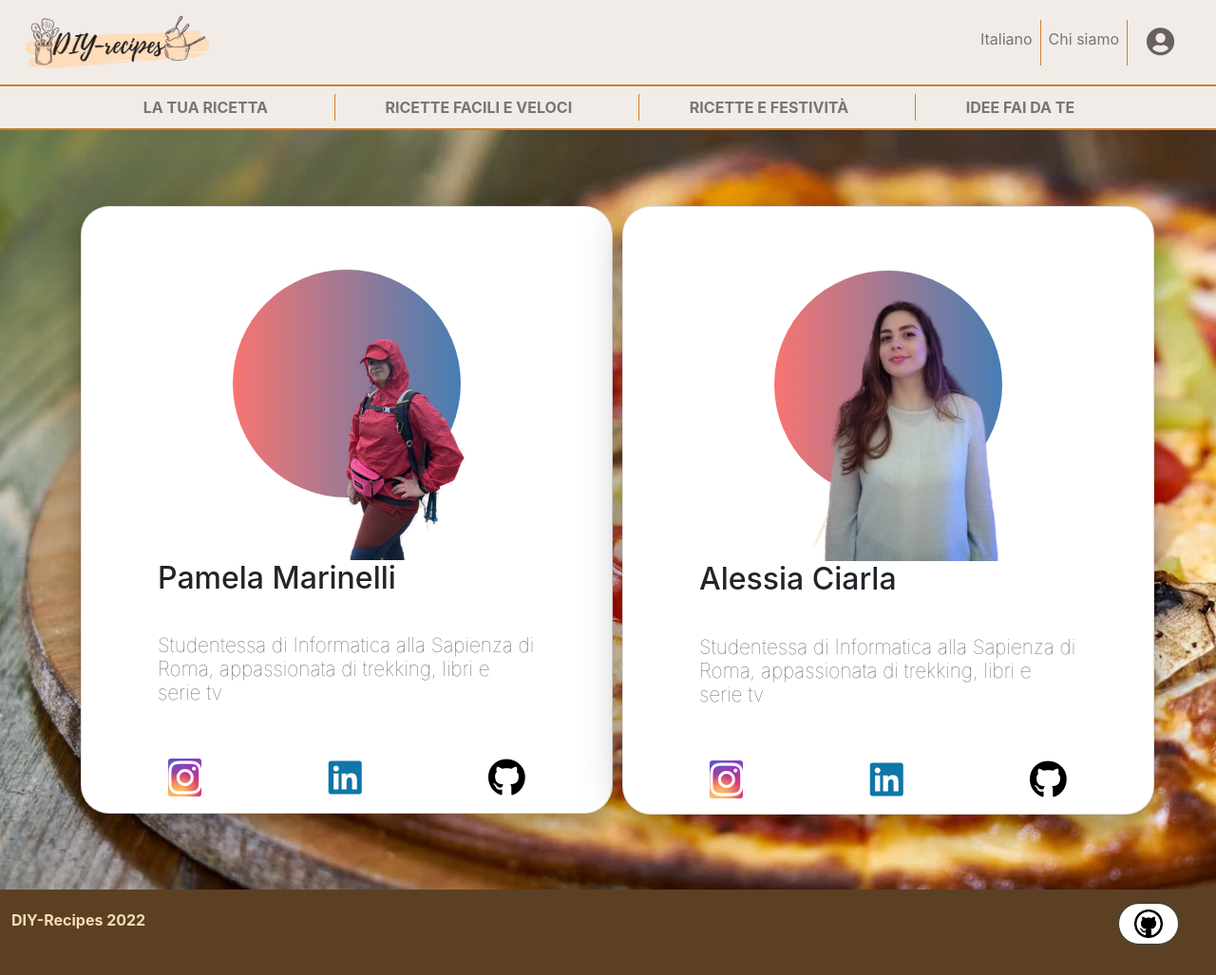
After one commit to AlessiaCiarla/DIY-recipes, a PHP site: page /html-php/about.php in a window 1280 px wide. The commit adds this page. Shown: the whole page at 95% size. Run offline with PHP 8.4, Linux system fonts and the light colour scheme; the visitor is signed in with stand-in values (Sample User, id 1); some libraries are stand-ins or nearby versions.

Commit message:
inserita pagina about con annesso css e codice javascript

```diff
--- /dev/null
+++ b/css/about_style.css
@@ -0,0 +1,108 @@
+/* * {
+margin: 0;
+padding: 0;
+box-sizing: border-box;
+}*/
+body{  background-image: url(../images/foto6.jpeg);}
+
+.container {
+    min-height: 100vh;
+    display: flex;
+    align-items: center;
+    justify-content: center;
+    perspective: 1000px;
+    text-align:left;
+}/*
+.col{
+    width: 50%;
+    display: flex;
+    justify-content: center;
+    align-items: center;
+}
+*/
+.card {
+    transform-style: preserve-3d;
+    min-height: 80vh;
+    width: 35rem;
+    border-radius: 30px;
+    padding: 0rem 5rem;
+    box-shadow: 0 20px 20px rgba(0, 0, 0, 0.2), 0px 0px 50px rgba(0, 0, 0, 0.2);
+}
+.foto-profilo {
+    min-height: 35vh;
+    display: flex;
+    align-items: center;
+    justify-content: center;
+}
+#foto_pam {
+    width:70%;
+}
+#foto_ale {
+    width:125%;
+}
+.foto-profilo img {
+    width: 20rem;
+    z-index: 2;
+    transition: all 0.75s ease-out;
+}
+.circle {
+    width: 15rem;
+    height: 15rem;
+    background: linear-gradient(
+        to right,
+        rgba(245, 70, 66, 0.75),
+        rgba(8, 83, 156, 0.75)
+    );
+    position: absolute;
+    border-radius: 50%;
+    z-index: 1;
+}
+
+.info h1 {
+    font-size: 2rem; /*dimensione dei nomi*/
+    transition: all 0.75s ease-out; /*da sapere bene*/
+}
+.info h3 {
+    font-size: 1.3rem;
+    padding: 2rem 0rem;
+    color: #585858;
+    font-weight: lighter;
+    transition: all 0.75s ease-out;
+}
+/*parte social media*/
+.sizes {
+    display: flex;
+    justify-content: space-between;
+    transition: all 0.75s ease-out;
+    padding: 1rem 0rem;
+}
+.sizes a{
+    font-size: 2.5rem;
+    margin:0 .7rem;
+}
+#github{color:rgb(0, 0, 0);}
+#linkedin{color:#0e76a8;}
+#instagram{
+    color:#fff;
+    border-radius: 3px;
+    background: radial-gradient(circle farthest-corner at 35% 90%, #fec564, transparent 50%), radial-gradient(circle farthest-corner at 0 140%, #fec564, transparent 50%), radial-gradient(ellipse farthest-corner at 0 -25%, #5258cf, transparent 50%), radial-gradient(ellipse farthest-corner at 20% -50%, #5258cf, transparent 50%), radial-gradient(ellipse farthest-corner at 100% 0, #893dc2, transparent 50%), radial-gradient(ellipse farthest-corner at 60% -20%, #893dc2, transparent 50%), radial-gradient(ellipse farthest-corner at 100% 100%, #d9317a, transparent), linear-gradient(#6559ca, #bc318f 30%, #e33f5f 50%, #f77638 70%, #fec66d 100%);
+}
+
+#github:hover{
+  box-shadow: 0 0 100px  rgba(0, 0, 0, 0.8);
+}
+#instagram:hover{
+    box-shadow: 0 0 100px  rgba(245, 70, 66, 0.8);
+}
+#linkedin:hover{
+    box-shadow: 0 0 100px  rgba(8, 83, 156, 0.8);
+}
+@media screen and (max-width: 990px){
+    .container{width: 95%;}
+    .card{width: 100%;}
+    .card .foto-profilo{width: 100%;}
+    .card .circle {
+        width: 10rem;
+        height: 10rem;
+  }
+}
--- a/css/area_privata_style.css
+++ b/css/area_privata_style.css
@@ -25,12 +25,9 @@ body{
     display:flex;
     justify-content: center;
     align-items: center;
-    background:#635752;/*#8c746b;/*#a79180;/*#ffdcba;/* #923d55;*/
+    background:#635752;
     font-family: 'Lora', serif;
-    /*z-index:0;*/
-    /*position:relative;*/
     text-align: center;
-    /*top:150px;*/
 }
 .container h1{
     top:10rem;
--- /dev/null
+++ b/css/footer_style.css
@@ -0,0 +1,23 @@
+#barra_finale{
+    height:90px;
+    background: #5c4024;;
+}
+#row_footer {
+    width: 100%;
+    display: flex;
+    flex-direction: row;
+    justify-content: left;
+}
+
+#txt_finale {
+    padding-top: 20px;
+    width: 200px;
+    color: wheat;
+}
+
+#icona_finale .btn{
+    width: 4rem;
+    position: relative;
+    left: 95%;
+    top:-30px;
+}
--- a/css/navbar_style.css
+++ b/css/navbar_style.css
@@ -7,6 +7,7 @@ body{ /*per applicare in tutto il body*/
     position:relative;
     display:flex;
     background-color: #f1ece7;
+    z-index:2;
 }
 #nav1{
     position: absolute;
--- /dev/null
+++ b/html-php/about.php
@@ -0,0 +1,81 @@
+<?php
+    session_start();
+    if(!isset( $_SESSION['loggato']) ||  $_SESSION['loggato'] !== true){
+        header("location: area_privata.php");
+        exit;
+    }
+?>
+<!DOCTYPE html>
+<html lang="en">
+<head>
+    <meta charset="UTF-8">
+    <meta http-equiv="X-UA-Compatible" content="IE=edge">
+    <meta name="viewport" content="width=device-width, initial-scale=1.0">
+    <title>Chi siamo - DIY-recipes</title>
+
+    <!--file reset css-->
+    <link rel="stylesheet" href="../css/reset.css">
+    <!-- importo lo head per la navbar, con lo bootstrap -->
+    <?php include 'head_navbar.php';?>
+    <!--importo lo head del footer-->
+    <?php include 'head_footer.php';?>
+    <!--css about-->
+    <link rel="stylesheet" href="../css/about_style.css?ts=<?=time()?>&quot">
+    <!--importo icone social-->
+    <link rel="stylesheet" href="https://cdnjs.cloudflare.com/ajax/libs/font-awesome/5.15.3/css/all.min.css">
+</head>
+<body>
+    <!--navbar-->
+    <?php include 'navbar.php'; ?>
+    <!-- card pamela-->
+    <div class="container">
+        <div class="row justify-content-around"> <!--justify-content-between || justify-content-md-center   col-sm-6-->
+            <div class="col-sm-6" id="colonna1">
+                    <!--<div class="container" id="container1">-->
+                    <div class="card" id="card1">
+                        <div class="foto-profilo">
+                            <div class="circle"></div>
+                            <img src="../images/pamela.png" alt="foto profilo pamela" id="foto_pam">
+                        </div>
+                        <div class="info">
+                            <h1 class="title">Pamela Marinelli</h1>
+                            <h3>Studentessa di Informatica alla Sapienza di Roma, appassionata di trekking, libri e serie tv</h3>
+                            <div class="sizes">
+                                <!--contatti social-->
+                                <a href="https://www.instagram.com/_pamela_marinelli_/" class="fab fa-instagram" target="_blank" id="instagram"></a>
+                                <a href="https://www.linkedin.com/in/pamelamarinelli/" class="fab fa-linkedin" target="_blank" id="linkedin"></a>
+                                <a href="https://github.com/PamelaMarinelli" class="fab fa-github" target="_blank" id="github"></a>
+                            </div>
+                        </div>
+                    </div>
+
+            </div> <!--colonna-->
+            <div class="col-sm-6" id="colonna2"> <!--offset-md-4-->
+                        <!--card Alessia-->
+                        <!--<div class="container" id="container2">-->
+                        <div class="card" id="card2">
+                            <div class="foto-profilo">
+                                <div class="circle"></div>
+                                <img src="../images/alessia.png" alt="foto profilo alessia" id="foto_ale"> <!--aggiungere foto-->
+                            </div>
+                            <div class="info">
+                                <h1 class="title">Alessia Ciarla</h1>
+                                <h3>Studentessa di Informatica alla Sapienza di Roma, appassionata di trekking, libri e serie tv</h3>
+                                <div class="sizes">
+                                    <!--contatti social-->
+                                    <a href="https://www.instagram.com/alessiaciarla/" class="fab fa-instagram" target="_blank" id="instagram"></a>
+                                    <a href="https://www.linkedin.com/in/alessia-ciarla-b615951b6/" class="fab fa-linkedin" target="_blank" id="linkedin"></a>
+                                    <a href="https://github.com/AlessiaCiarla" class="fab fa-github" target="_blank" id="github"></a>
+                                </div>
+                            </div>
+                        </div>
+            </div> <!--colonna-->
+        </div>
+    </div> <!--container generale-->
+
+    <script src="../js/about.js"></script>
+
+    <?php include 'footer.php';?>
+
+</body>
+</html>
--- a/html-php/area_privata.php
+++ b/html-php/area_privata.php
@@ -17,6 +17,8 @@
     <link rel="stylesheet" href="../css/reset.css">
     <!-- importo lo head per la navbar, con lo bootstrap -->
     <?php include 'head_navbar.php';?>
+    <!--importo lo head del footer-->
+    <?php include 'head_footer.php';?>
     <!--css area privata-->
     <link rel="stylesheet" href="../css/area_privata_style.css?ts=<?=time()?>&quot">
 </head>
@@ -47,5 +49,6 @@
             <a href="../php/logout.php"><input class="btn" type="submit" name="" value="LOGOUT"></a>
         </div>
     </div>
+    <?php include 'footer.php';?>
 </body>
 </html>
--- a/html-php/footer.php
+++ b/html-php/footer.php
@@ -1,6 +1,6 @@
 <!--barra in basso conclusiva-->
 <div class="container-fluid" id="barra_finale">
-            <div class="row">
+            <div class="row" id="row_footer">
                 <div class="block" id="txt_finale">
                     <strong>DIY-Recipes 2022</strong>
                 </div>
--- /dev/null
+++ b/html-php/head_footer.php
@@ -0,0 +1,6 @@
+ <!-- Bootstrap CSS -->
+ <link href="https://cdn.jsdelivr.net/npm/bootstrap@5.1.3/dist/css/bootstrap.min.css" rel="stylesheet" integrity="sha384-1BmE4kWBq78iYhFldvKuhfTAU6auU8tT94WrHftjDbrCEXSU1oBoqyl2QvZ6jIW3" crossorigin="anonymous">
+<link rel="stylesheet" href="//cdnjs.cloudflare.com/ajax/libs/normalize/8.0.1/normalize.min.css">
+<link rel="stylesheet" href="https://maxcdn.bootstrapcdn.com/bootstrap/4.1.3/css/bootstrap.min.css">
+<!--Importo il file css del footer-->
+<link rel="stylesheet" href="../css/footer_style.css">
--- a/html-php/head_navbar.php
+++ b/html-php/head_navbar.php
@@ -11,7 +11,7 @@
     <!--omino account-->
     <link rel="stylesheet" href="https://cdnjs.cloudflare.com/ajax/libs/font-awesome/5.14.0/css/all.min.css">
 
-     <!--Importo font api google-->
-     <link rel="preconnect" href="https://fonts.googleapis.com">
+    <!--Importo font api google-->
+    <link rel="preconnect" href="https://fonts.googleapis.com">
     <link rel="preconnect" href="https://fonts.gstatic.com" crossorigin>
     <link href="https://fonts.googleapis.com/css2?family=Lora&display=swap" rel="stylesheet">
--- a/html-php/navbar.php
+++ b/html-php/navbar.php
@@ -9,7 +9,7 @@
             <div class="collapse navbar-collapse navbar-toggle" id="navbarNavAltMarkup">
                 <div class="navbar-nav" id="nav1">
                     <a class="nav-item nav-link" href="#">Italiano</a>
-                    <a class="nav-item nav-link" href="../html/about.html">Chi siamo</a>
+                    <a class="nav-item nav-link" href="../html-php/about.php">Chi siamo</a>
                     <a class="nav-item nav-link" href="../html-php/area_privata.php" target="_self">
                         <i class="fas fa-user-circle"></i> <!--omino account-->
                     </a>
--- a/html/home.html
+++ b/html/home.html
@@ -39,7 +39,7 @@
             <div class="collapse navbar-collapse navbar-toggle" id="navbarNavAltMarkup">
                 <div class="navbar-nav" id="nav1">
                     <a class="nav-item nav-link" href="#">Italiano</a>
-                    <a class="nav-item nav-link" href="about.html">Chi siamo</a>
+                    <a class="nav-item nav-link" href="../html-php/about.php">Chi siamo</a>
                     <a class="nav-item nav-link" href="../html-php/area_privata.php" target="_self">
                         <i class="fas fa-user-circle"></i> <!--omino account-->
                         </a>
```
Also changed, not shown: js/about.js (added, +61 -0 lines), html/about.html (deleted), images/alessia.png (added), images/pamela.png (added), images/pamela2.png (added).
